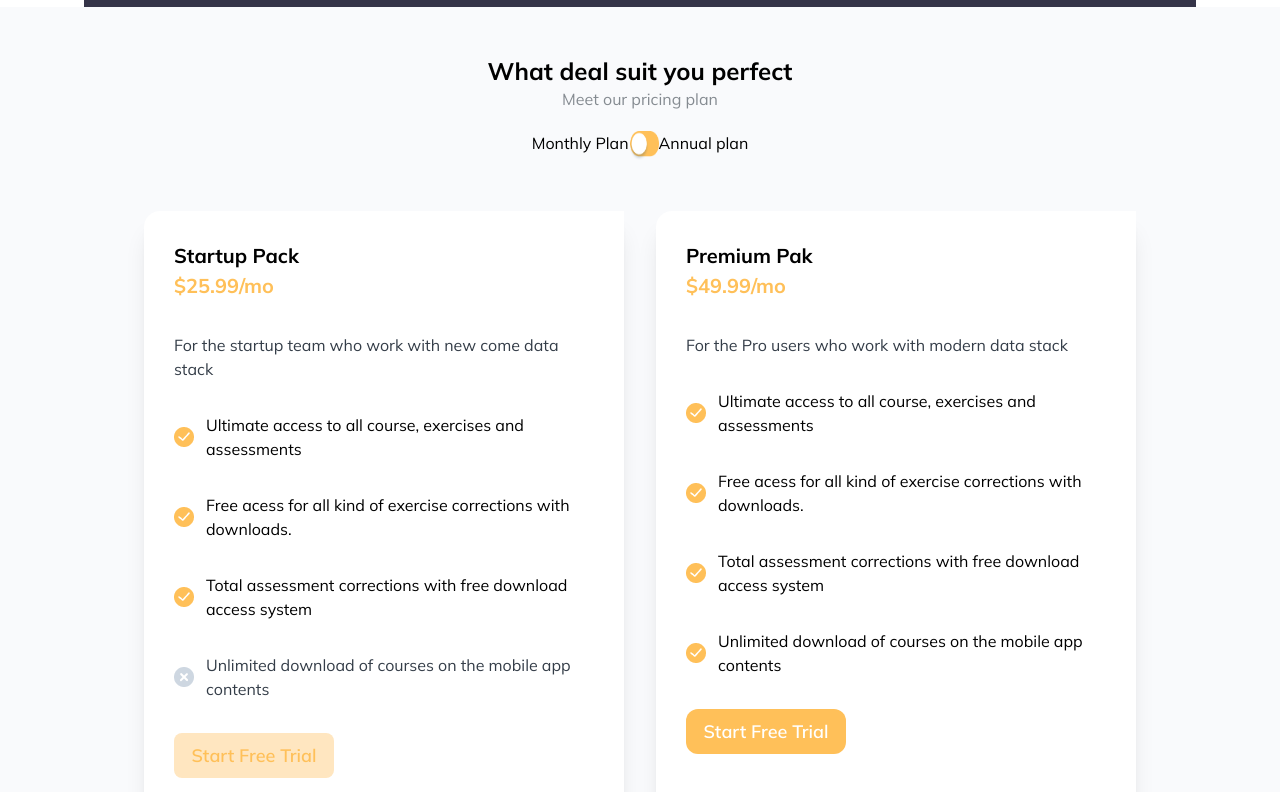
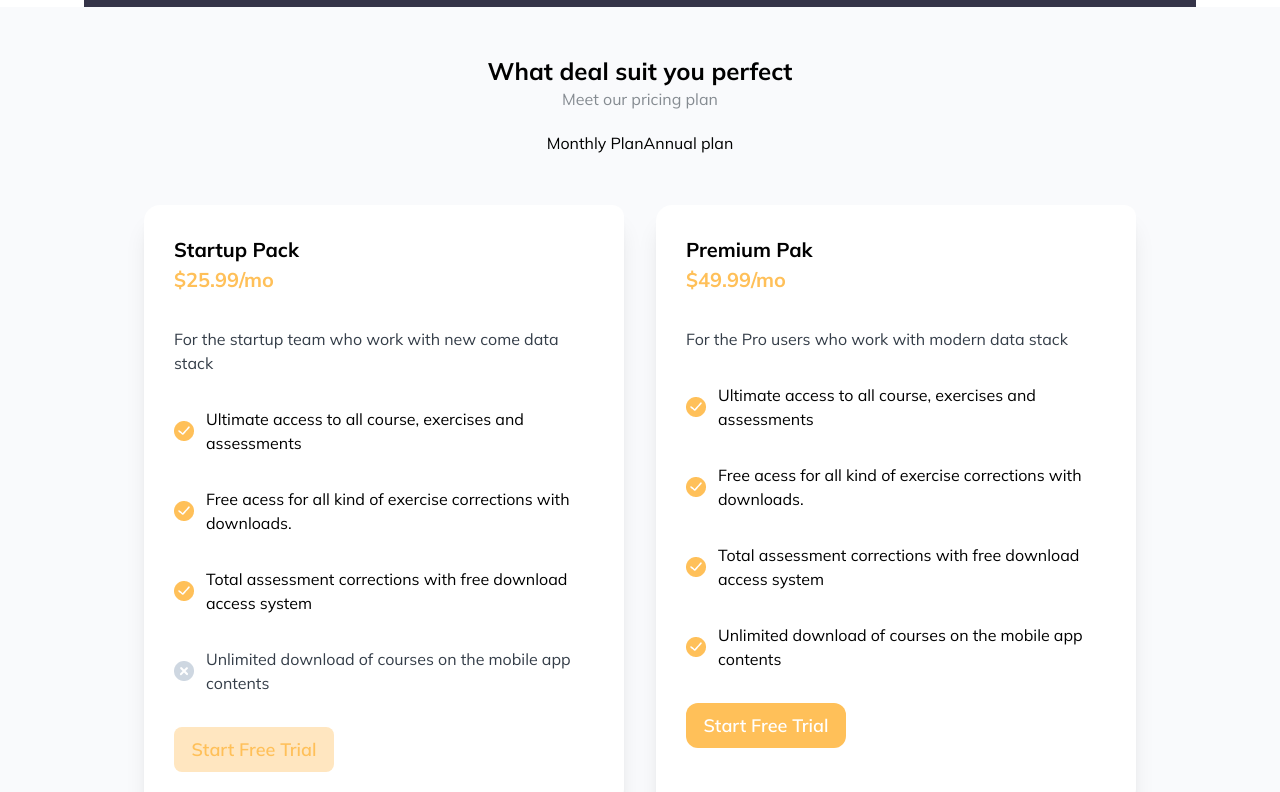
Before and after one commit to littledemon1234/Support-App, a Next.js app: page / in a window 1280 px wide. Shown: the part 2480-3272 px from the top of the page. Built offline with nearby package versions, Linux system fonts and the light colour scheme.

Commit message:
Update Pricing.tsx

```diff
--- a/src/app/Pricing.tsx
+++ b/src/app/Pricing.tsx
@@ -15,11 +15,12 @@ const pricing = () => {
                 <div className='flex flex-col gap-[50px]'>
                     <div className='flex flex-row justify-center'>
                         <p>Monthly Plan</p>
-                        <Image className='w-[30px] h-[30px]' src={Slide} alt="" />
+
+
                         <p>Annual plan</p>
                     </div>
                     <div className='flex flex-col md:pl-[21px] justify-center gap-[17px] md:flex md:flex-row '>
-                        <div className='bg-white ml-[15px] md:ml-0 mr-[15px] md:mr-0 items-center text-[#E0E2E4] shadow-xl border-[2px] border-transparent  rounded-tl-2xl rounded-br-2xl  h-[700px] p-0 md:p-[28px] md:w-[480px] md:h-[600px]'>
+                        <div className='bg-white ml-[15px] md:ml-0 mr-[15px] md:mr-0 items-center text-[#E0E2E4] shadow-xl border-[2px] border-transparent  md:rounded-tl-2xl md:rounded-br-2xl rounded-xl  h-[700px] p-0 md:p-[28px] md:w-[480px] md:h-[600px]'>
                             <div className='flex flex-col gap-8 md:ml-0 md:mt-0 mt-[10px] ml-[21px]'>
                                 <div>
                                     <h1 className='text-black font-bold text-[20px] md:pt-0 pt-6'>Startup Pack</h1>
@@ -49,7 +50,7 @@ const pricing = () => {
                             </div>
                         </div>
 
-                        <div className='bg-white md:mr-[21px] text-[#E0E2E4] shadow-xl border-[2px] border-transparent  rounded-tl-2xl rounded-br-2xl  ml-[15px] mr-[15px] h-[700px] p-0 md:p-[28px] md:w-[480px] md:h-[600px]'>
+                        <div className='bg-white md:mr-[21px] text-[#E0E2E4] shadow-xl border-[2px] border-transparent  md:rounded-tl-2xl md:rounded-br-2xl rounded-xl  ml-[15px] mr-[15px] h-[700px] p-0 md:p-[28px] md:w-[480px] md:h-[600px]'>
                             <div className='flex flex-col gap-8 pl-[21px] md:p-0 pt-[10px] md:pt-0'>
                                 <div>
                                     <h1 className='text-black font-bold text-[20px] pt-6 md:pt-0'>Premium Pak</h1>
```
